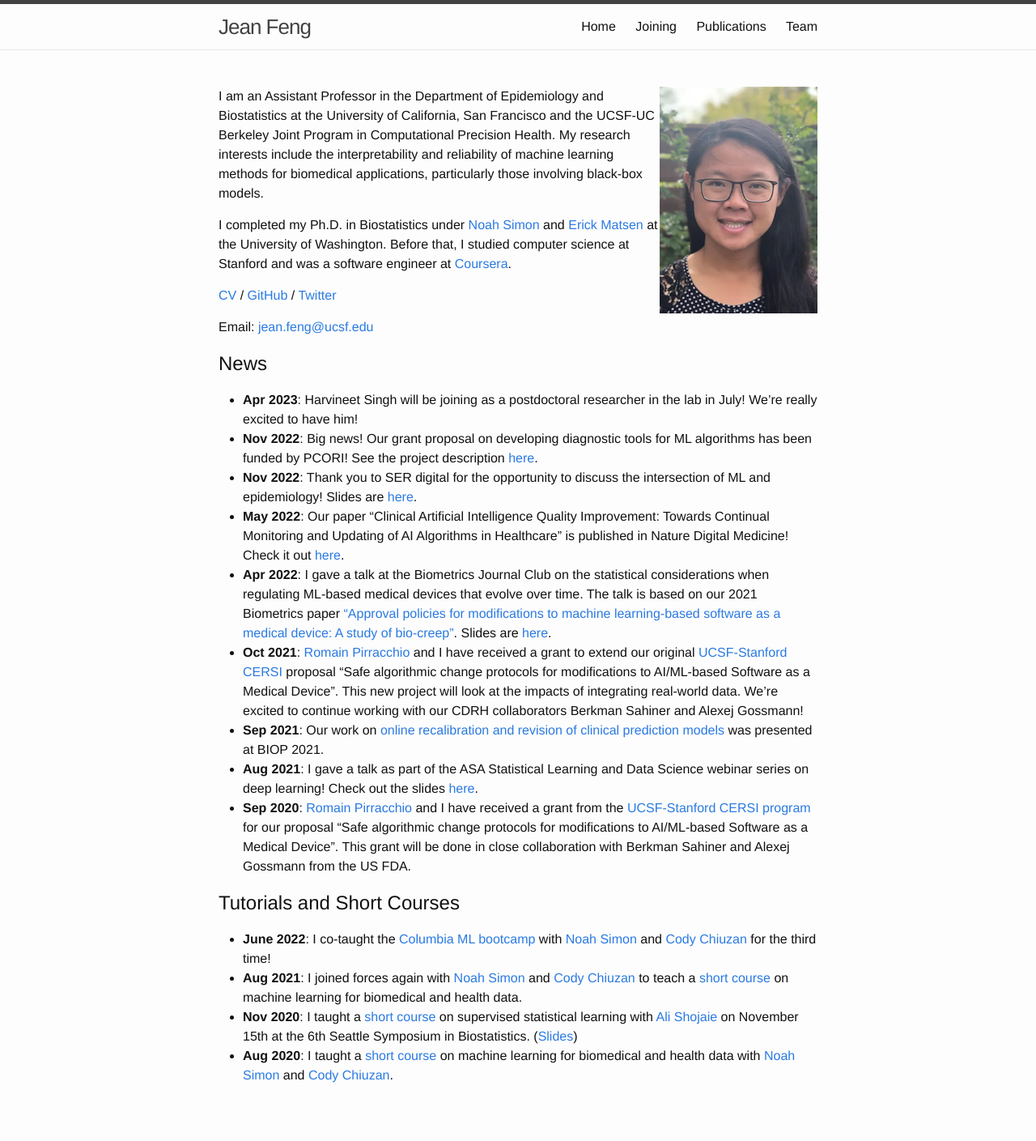
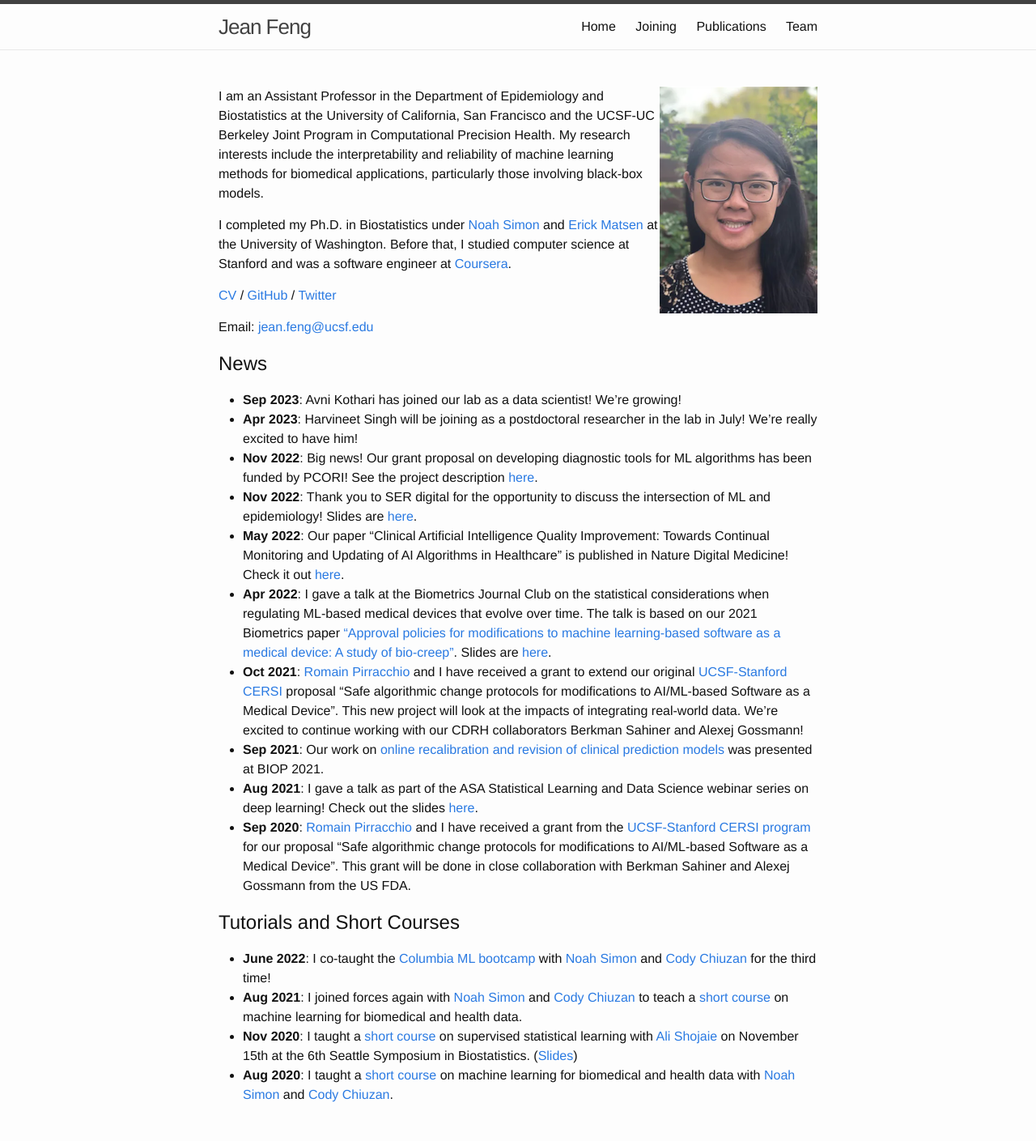
Before and after one commit to jjfeng/jjfeng.github.io, a Jekyll site: the page built from index.md, in a window 1280 px wide. Shown: the whole page at 81% size. Built offline with Jekyll 4.4.1, drawn with Linux system fonts in a browser that asks for light colours; before the commit the page ends 1385 px from its top, so only the background shows below that.

Commit message:
update index

```diff
--- a/index.md
+++ b/index.md
@@ -41,6 +41,7 @@ document.write("<a href='mailto:"+link+"'>"+link+"</a>")
 </script><noscript>Sorry, you need Javascript on to email me.</noscript>
 
 ## News
+- **Sep 2023**: Avni Kothari has joined our lab as a data scientist! We're growing!
 - **Apr 2023**: Harvineet Singh will be joining as a postdoctoral researcher in the lab in July! We're really excited to have him!
 - **Nov 2022**: Big news! Our grant proposal on developing diagnostic tools for ML algorithms has been funded by PCORI! See the project description [here](https://www.pcori.org/research-results/2022/diagnostic-tools-quality-improvement-machine-learning-based-clinical-decision-support-systems).
 - **Nov 2022**: Thank you to SER digital for the opportunity to discuss the intersection of ML and epidemiology! Slides are [here](https://www.jeanfeng.com/ser_talk.pdf).
```
